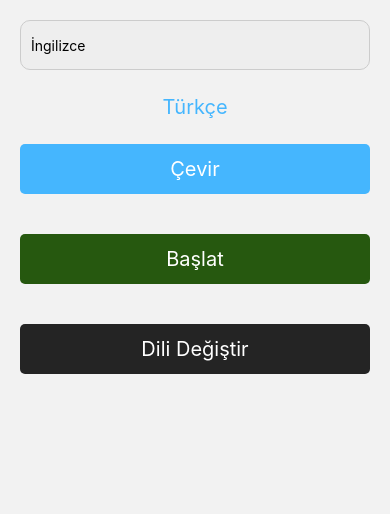
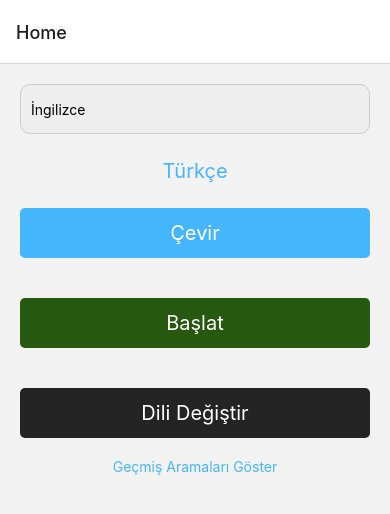
Before and after one commit to MehmetKart/translate, a React Native app: screen /Home in a window 390 px wide. Shown: the top 514 px of the page. Built offline with nearby package versions, Linux system fonts and the light colour scheme.

Commit message:
feat (navigation): add navigation hooks

```diff
--- a/src/navigations/Main.js
+++ b/src/navigations/Main.js
@@ -9,10 +9,7 @@ const Stack = createNativeStackNavigator();
 const Main = () => {
   return (
     <NavigationContainer>
-      <Stack.Navigator
-        screenOptions={{
-          headerShown: false,
-        }}>
+      <Stack.Navigator>
         <Stack.Screen name="Home" component={Home} />
         <Stack.Screen name="History" component={History} />
       </Stack.Navigator>
--- a/src/screens/Home/index.js
+++ b/src/screens/Home/index.js
@@ -2,10 +2,12 @@ import React, {useEffect, useState} from 'react';
 import Input from '../../components/Input';
 import Button from '../../components/Button';
 import Text from '../../components/Text';
+import NavigateButton from '../../components/NavigateButton';
 import {Container} from './styles';
 import {translateTo} from '../../services';
 import Voice from '@react-native-voice/voice';
 import {storeData} from '../../helpers';
+import {useNavigation} from '@react-navigation/native';
 
 const Home = () => {
   const [query, setQuery] = useState('');
@@ -13,6 +15,7 @@ const Home = () => {
   const [from, setFrom] = useState('tr');
   const [translated, setTranslated] = useState('');
   const [recordStatus, setRecordStatus] = useState('Başlat');
+  const navigation = useNavigation();
 
   const onSpeechStartHandler = () => {};
   const onSpeechEndHandler = () => {};
@@ -111,6 +114,11 @@ const Home = () => {
       />
 
       <Button text="Dili Değiştir" onClick={replaceTranslate} />
+
+      <NavigateButton
+        text="Geçmiş Aramaları Göster"
+        onClick={() => navigation.navigate('History')}
+      />
     </Container>
   );
 };
```
